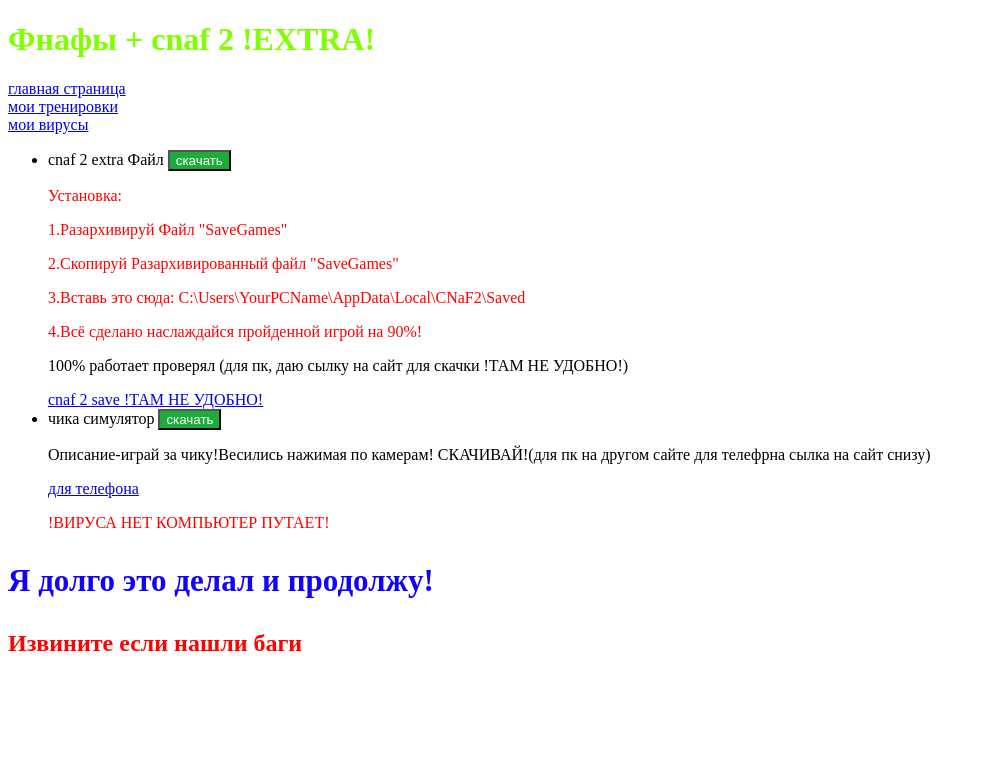
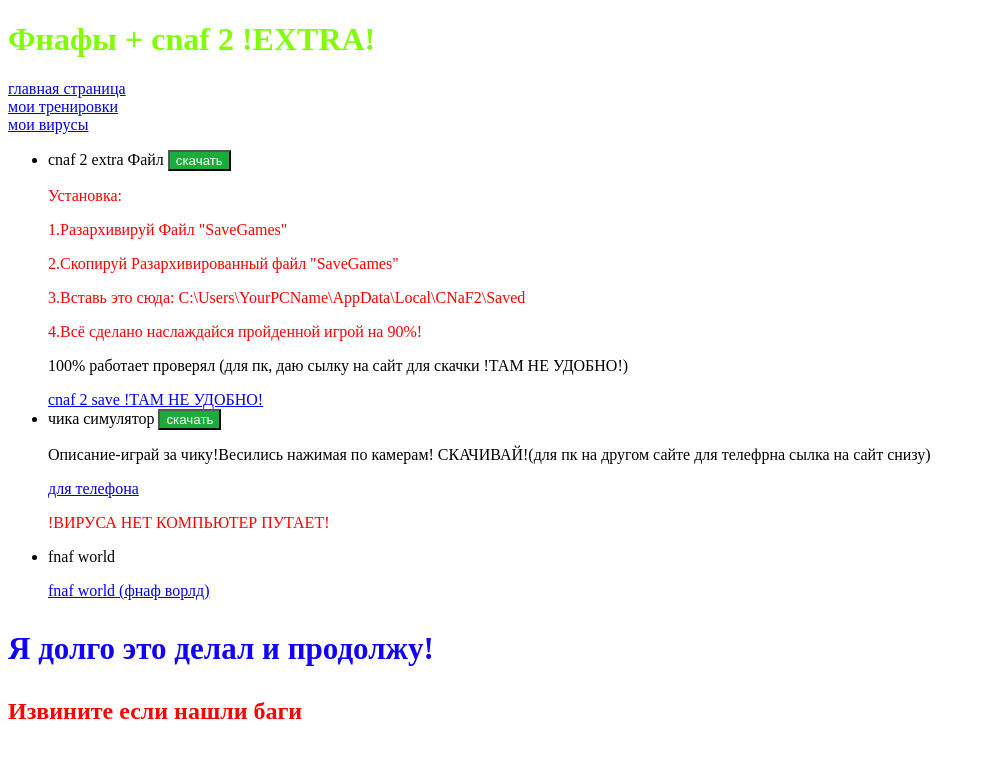
Before and after one commit to tsepen/ilyapro, a plain HTML site: page fnaf.html in a window 1280 px wide. Shown: the whole page, without its empty margins (0-985 px from the left). Drawn offline with Linux system fonts and the light colour scheme.

Commit message:
add fnaf world

```diff
--- a/fnaf.html
+++ b/fnaf.html
@@ -53,6 +53,12 @@
                 </p>
 
             </div>
+        </li>
+        <li>
+            <p>
+                fnaf world
+            </p>
+            <a href="https://gamejolt.com/games/fnaf-world/124921" target="_blank">fnaf world (фнаф ворлд)</a>
         </li>
 
     </ul>
```
